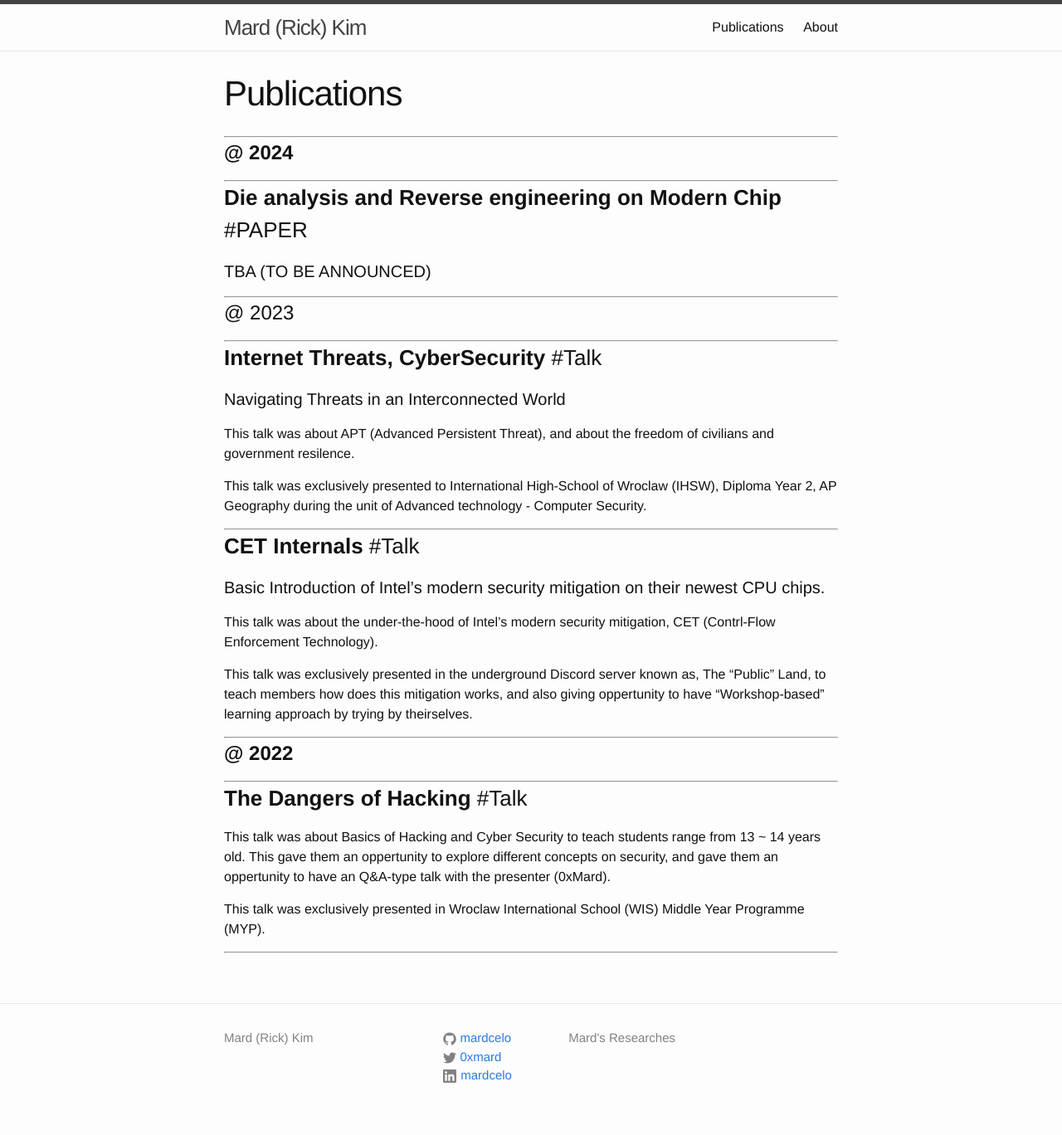
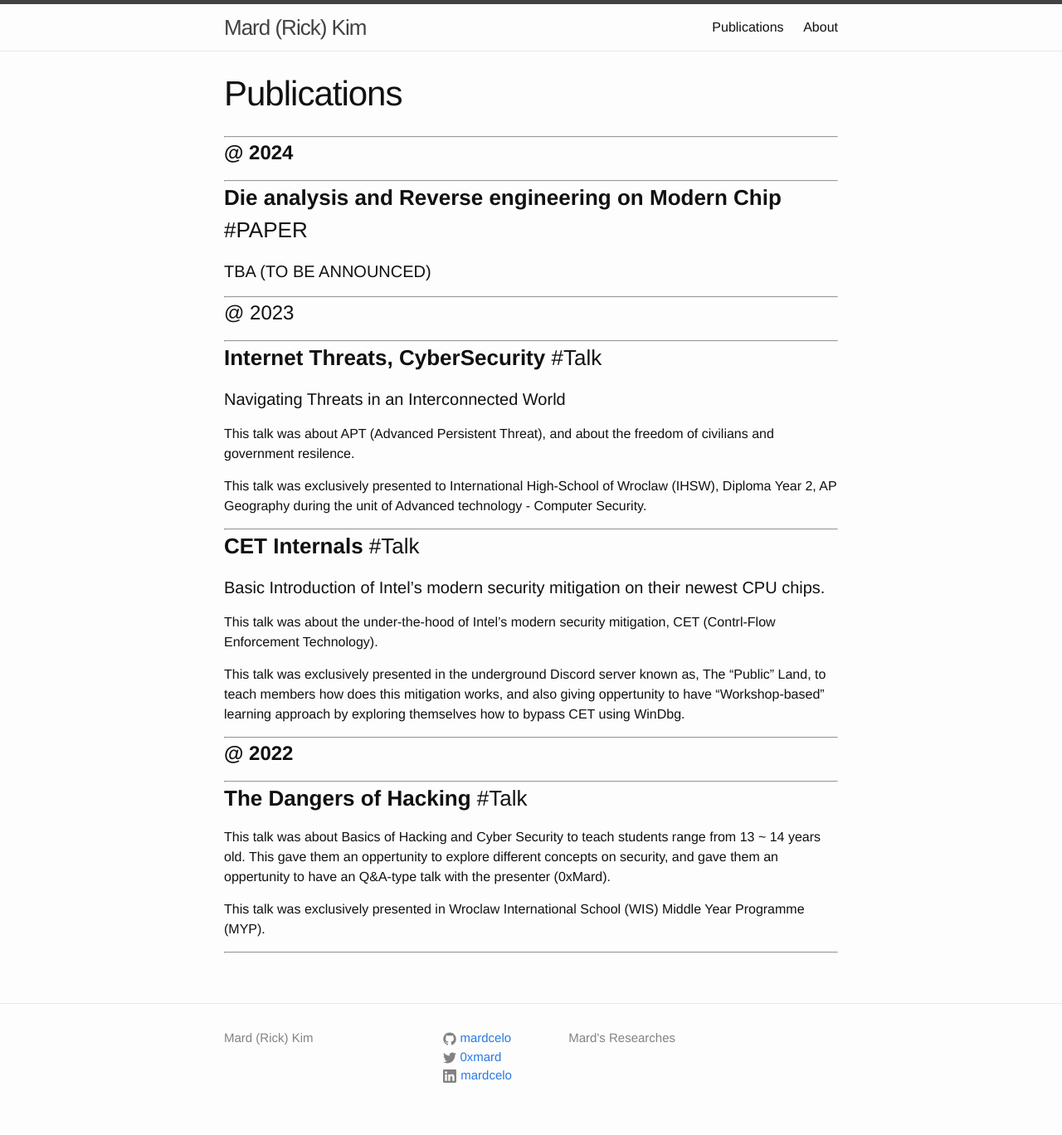
Before and after one commit to Mardcelo/mardcelo.github.io, a Jekyll site: the page built from Publications.md, in a window 1280 px wide. Shown: the whole page at 83% size. Built offline with Jekyll 4.4.1, drawn with Linux system fonts in a browser that asks for light colours.

Commit message:
Update Publications.md

```diff
--- a/Publications.md
+++ b/Publications.md
@@ -26,7 +26,7 @@ This talk was exclusively presented to International High-School of Wroclaw (IHS
 #### Basic Introduction of Intel's modern security mitigation on their newest CPU chips.
 This talk was about the under-the-hood of Intel's modern security mitigation, CET (Contrl-Flow Enforcement Technology).
 
-This talk was exclusively presented in the underground Discord server known as, The "Public" Land, to teach members how does this mitigation works, and also giving oppertunity to have "Workshop-based" learning approach by trying by theirselves.
+This talk was exclusively presented in the underground Discord server known as, The "Public" Land, to teach members how does this mitigation works, and also giving oppertunity to have "Workshop-based" learning approach by exploring themselves how to bypass CET using WinDbg.
 
 ---
 # **@ 2022**
```
